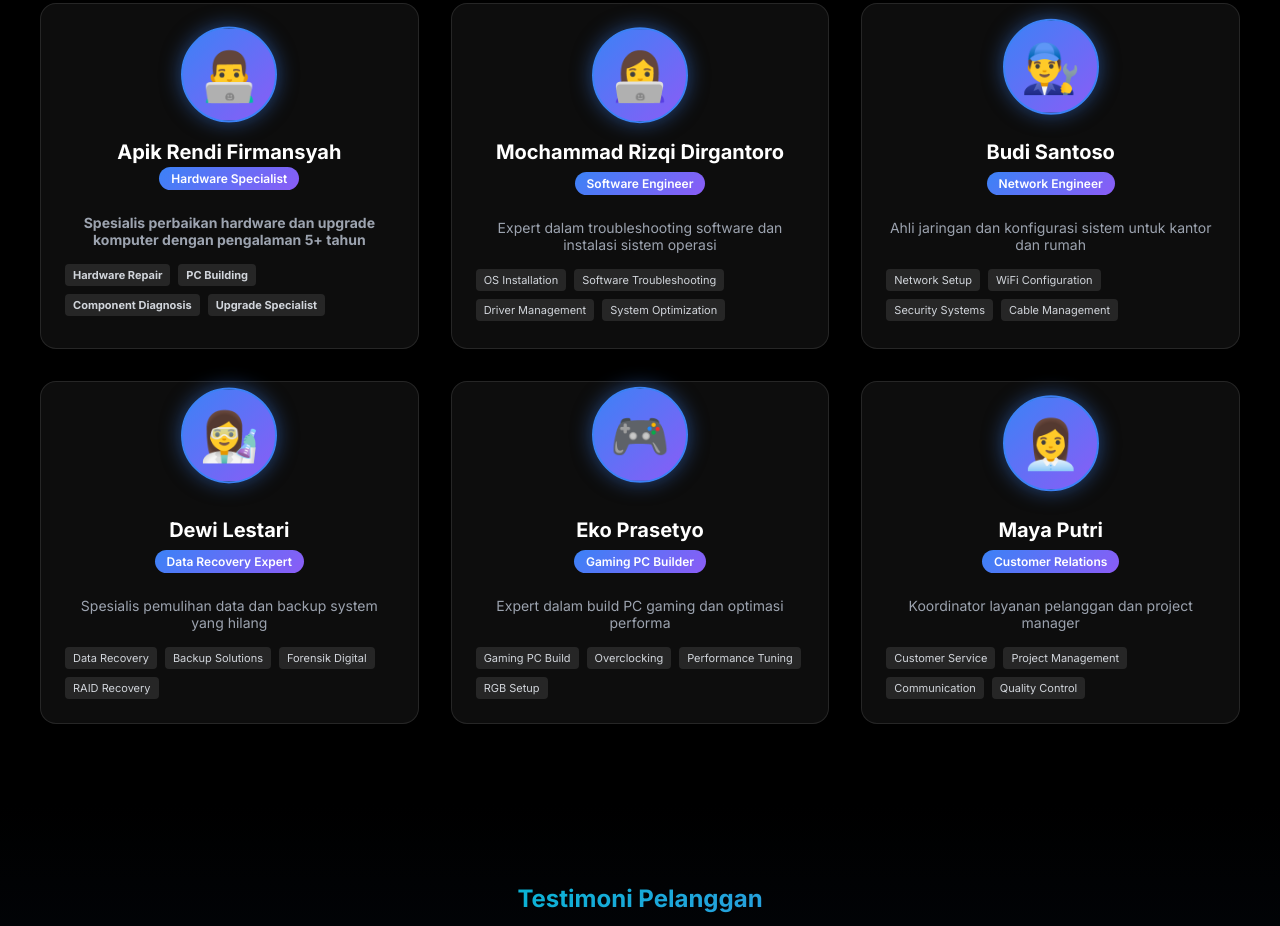
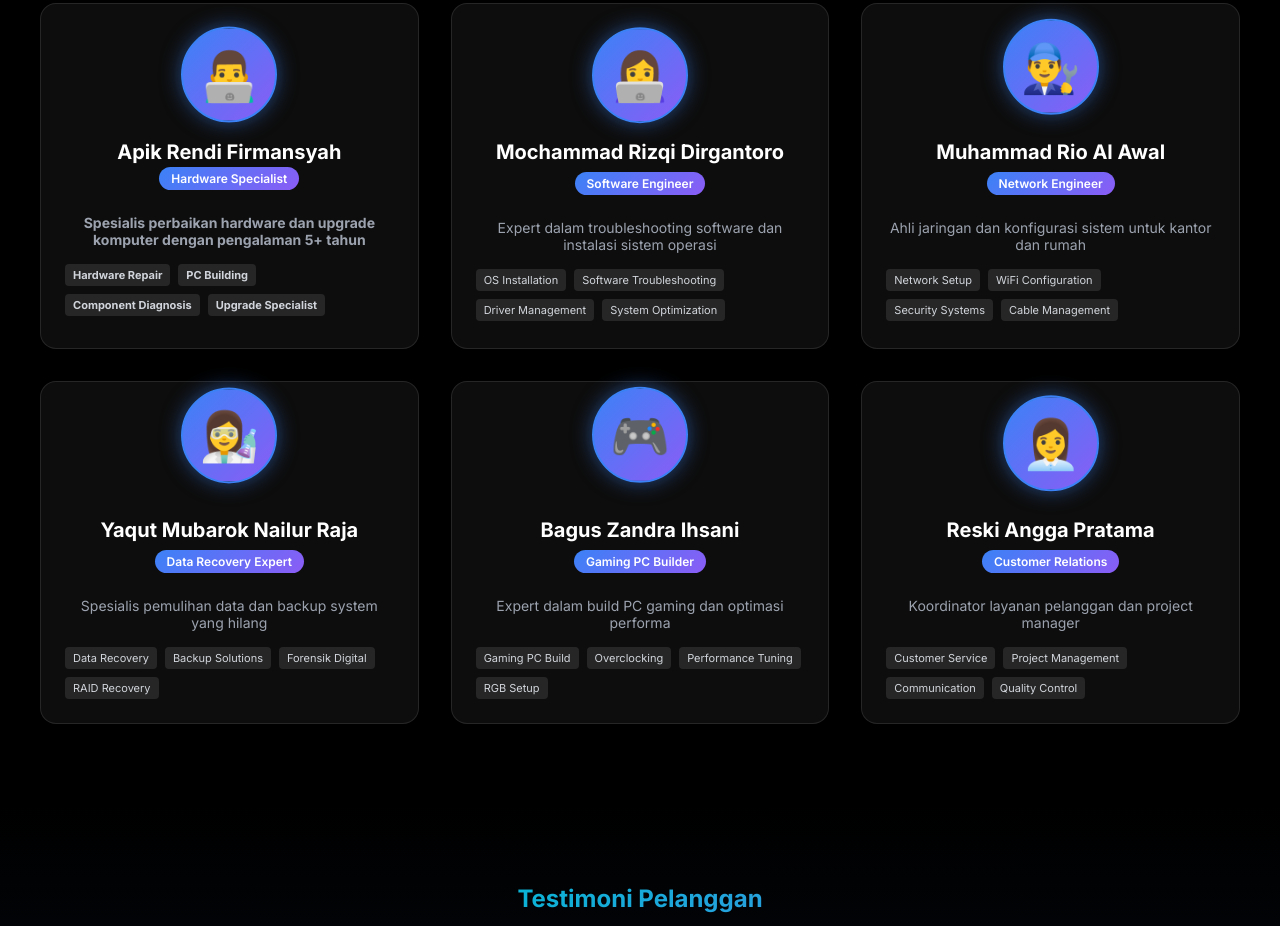
Before and after one commit to MochRizz/XII_TJKT1_Kelompok1.github.io, a plain HTML site: page index.html in a window 1280 px wide. Shown: the part 2523-3449 px from the top of the page. Drawn offline with nearby package versions, Linux system fonts and the light colour scheme.

Commit message:
Update index.html

```diff
--- a/index.html
+++ b/index.html
@@ -716,7 +716,7 @@
                     <i data-lucide="zap" style="width: 20px; height: 20px;"></i>
                     Pesan Sekarang
                 </a>
-                <a href="https://wa.me/6281234567890?text=Halo%20IT%20Service,%20saya%20ingin%20berkonsultasi%20tentang%20service%20komputer/laptop."
+                <a href="https://wa.me/6285848155578?text=Halo%20IT%20Service,%20saya%20ingin%20berkonsultasi%20tentang%20service%20komputer/laptop."
                    target="_blank" class="btn btn-secondary">
                     <i data-lucide="message-circle" style="width: 20px; height: 20px;"></i>
                     Hubungi Kami
@@ -905,7 +905,7 @@
 
                 <div class="card team-card opacity-0">
                     <div class="team-avatar animate-float" style="animation-delay: 2s;">👨‍🔧</div>
-                    <h3>Budi Santoso</h3>
+                    <h3>Muhammad Rio Al Awal</h3>
                     <div class="badge badge-primary">Network Engineer</div>
                     <p style="color: #9ca3af; font-size: 14px; margin: 16px 0;">
                         Ahli jaringan dan konfigurasi sistem untuk kantor dan rumah
@@ -920,7 +920,7 @@
 
                 <div class="card team-card opacity-0">
                     <div class="team-avatar animate-float" style="animation-delay: 3s;">👩‍🔬</div>
-                    <h3>Dewi Lestari</h3>
+                    <h3>Yaqut Mubarok Nailur Raja</h3>
                     <div class="badge badge-primary">Data Recovery Expert</div>
                     <p style="color: #9ca3af; font-size: 14px; margin: 16px 0;">
                         Spesialis pemulihan data dan backup system yang hilang
@@ -935,7 +935,7 @@
 
                 <div class="card team-card opacity-0">
                     <div class="team-avatar animate-float" style="animation-delay: 4s;">🎮</div>
-                    <h3>Eko Prasetyo</h3>
+                    <h3>Bagus Zandra Ihsani</h3>
                     <div class="badge badge-primary">Gaming PC Builder</div>
                     <p style="color: #9ca3af; font-size: 14px; margin: 16px 0;">
                         Expert dalam build PC gaming dan optimasi performa
@@ -950,7 +950,7 @@
 
                 <div class="card team-card opacity-0">
                     <div class="team-avatar animate-float" style="animation-delay: 5s;">👩‍💼</div>
-                    <h3>Maya Putri</h3>
+                    <h3>Reski Angga Pratama</h3>
                     <div class="badge badge-primary">Customer Relations</div>
                     <p style="color: #9ca3af; font-size: 14px; margin: 16px 0;">
                         Koordinator layanan pelanggan dan project manager
```
